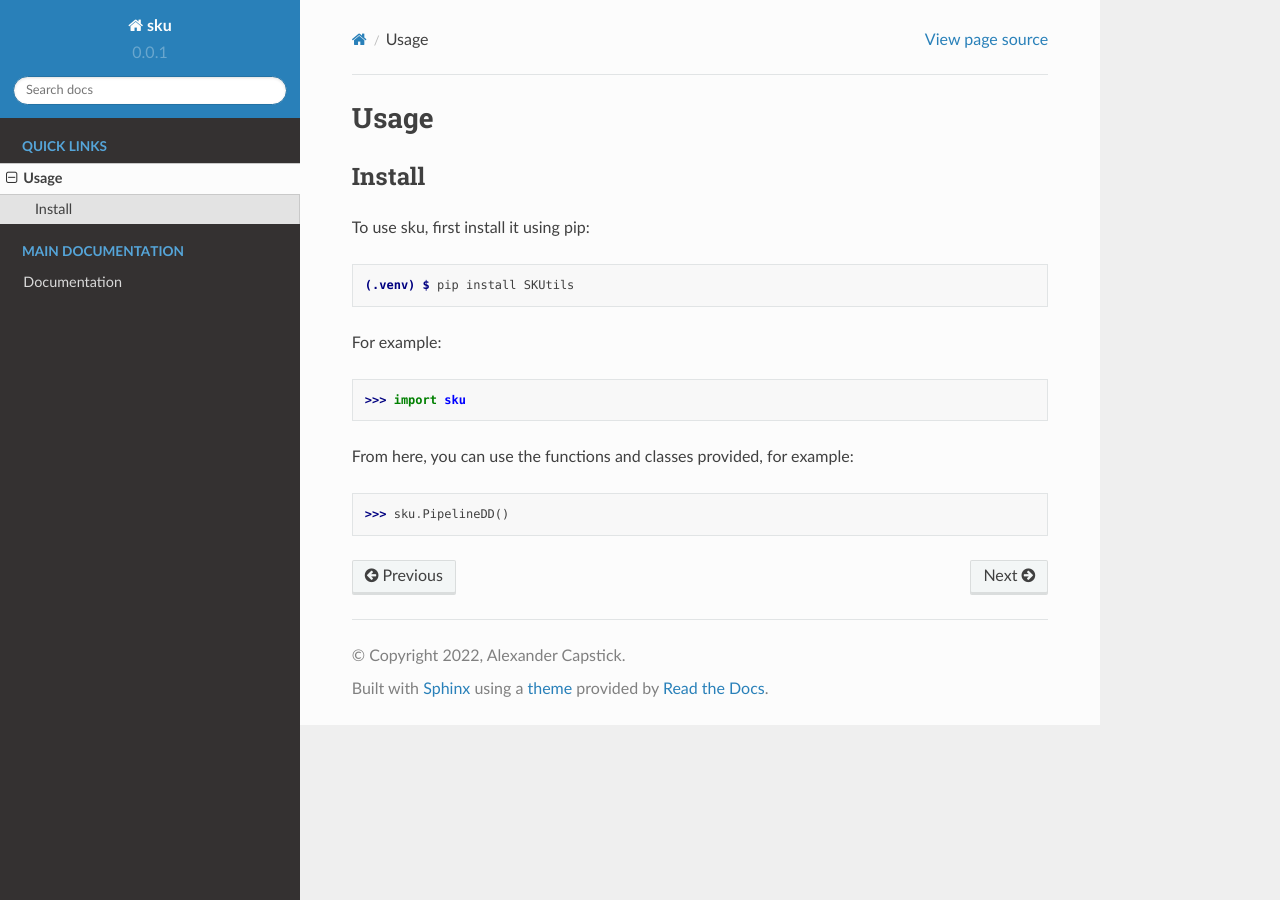
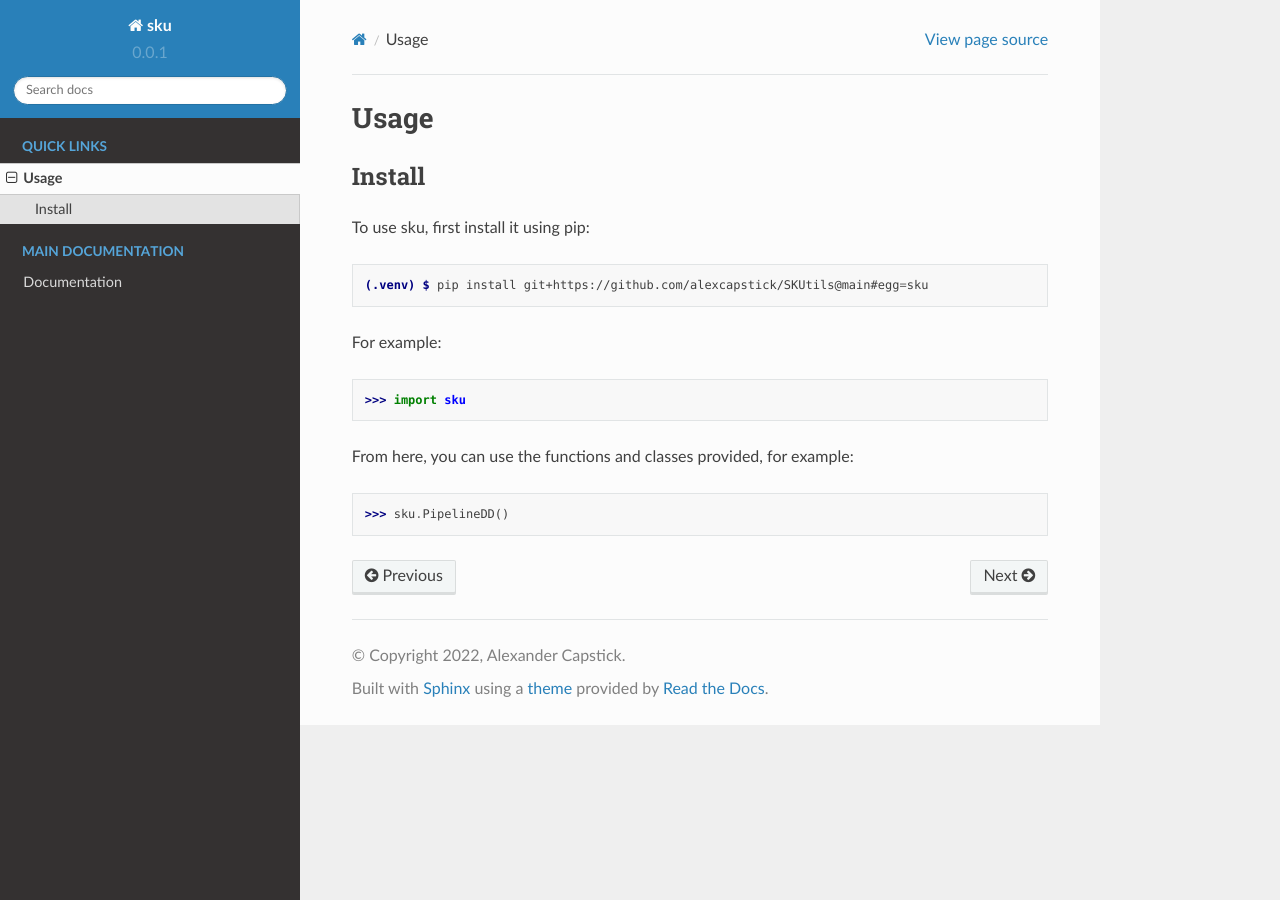
Before and after one commit to alexcapstick/SKPipelineUtils, a Sphinx documentation site: the page built from docs/source/usage.rst, in a window 1280 px wide. Built offline with Sphinx 7.4.7 and the Read the Docs theme 2.0.0, drawn with Linux system fonts in a browser that asks for light colours.

Commit message:
Update Docs

```diff
--- a/docs/source/usage.rst
+++ b/docs/source/usage.rst
@@ -10,7 +10,7 @@
 
 .. code-block:: console
 
-   (.venv) $ pip install SKUtils
+   (.venv) $ pip install git+https://github.com/alexcapstick/SKUtils@main#egg=sku
 
 
 
```
